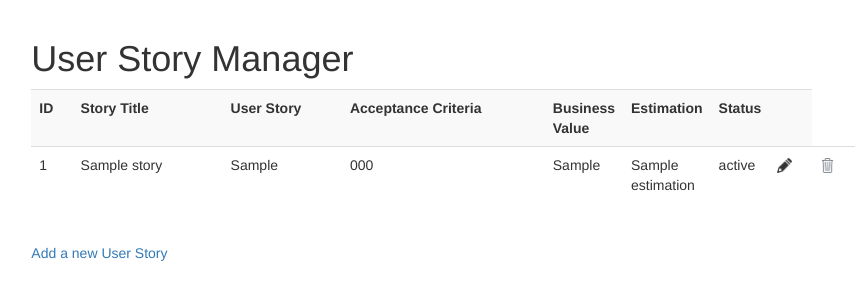
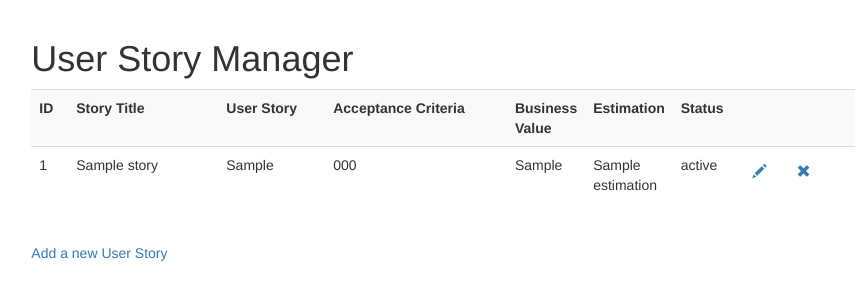
Before and after one commit to CodecoolBP20161/user-story-manager-cickib, a Python web app: template templates/list.html in a window 1280 px wide. Shown: the part 51-351 px from the top of the page, without its empty margins (197-1061 px from the left). Run offline with Jinja, Linux system fonts and the light colour scheme; the template is opened without the code that fills it: most values are stand-ins (such as "Sample title", 1, 10 or a date in 2020); some libraries are stand-ins or nearby versions.

Commit message:
glyphicons added

```diff
--- a/templates/list.html
+++ b/templates/list.html
@@ -49,9 +49,21 @@
                             <td>{{ i.business_value }}</td>
                             <td>{{ i.estimation }}</td>
                             <td>{{ i.status }}</td>
-                                            <td><a href="{{ url_for('update_user_story', story_id=i.id)}}"><img src="{{ url_for('static', filename='pencil.png') }}" width="15" height="15" alt="Edit"></a></td>
-                <td><a href="{{ url_for('delete_user_story', story_id=i.id) }}"><img src="{{ url_for('static', filename='bin.png') }}" width="15" height="15" alt="Delete"></a></td>
+                            <td>
+                                <div class="btn-group">
 
+                                    <a href="{{ url_for('update_user_story', story_id=i.id) }}">
+                                        <button type="button" class="btn btn-link"><span
+                                                class="glyphicon glyphicon-pencil"></span></button>
+                                    </a>
+                                    <a href="{{ url_for('delete_user_story', story_id=i.id) }}">
+                                        <button type="button" class="btn btn-link"><span
+                                                class="glyphicon glyphicon-remove"></span></button>
+                                    </a>
+
+
+                                </div>
+                            </td>
                         </tr>
                     {% endfor %}
                 </table>
```
